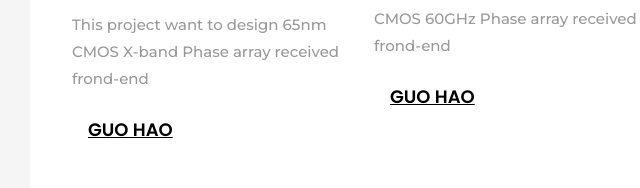
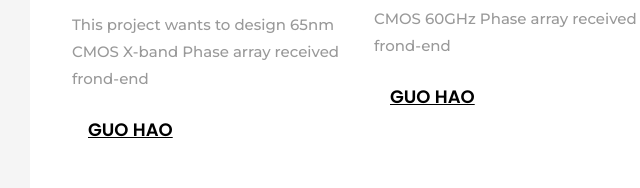
Before and after one commit to guohao188/guohao188.github.io, a plain HTML site: page research.html in a window 1280 px wide. Shown: the part 561-749 px from the top of the page, 290-930 px from the left. Drawn offline with Linux system fonts and the light colour scheme; some packages are replaced by stand-ins of ours; no server answers.

Commit message:
Update research.html
update website 0727 final

```diff
--- a/research.html
+++ b/research.html
@@ -65,7 +65,7 @@
 										<div class="text text-2 pt-2 mt-3">
 											<span class="category mb-3 d-block"><a href="#">Research</a></span>
 				              <h3 class="mb-4"><a href="#">8-16GHz Phase Shifter and VGA</a></h3>
-				              <p class="mb-4">This project want to design 65nm CMOS X-band Phase array received frond-end</p>
+				              <p class="mb-4">This project wants to design 65nm CMOS X-band Phase array received frond-end</p>
 				                <div class="author mb-4 d-flex align-items-center">
 				            		<div class="ml-3 info">
 				            			<h3><a href="#">GUO HAO</a></h3>
```
